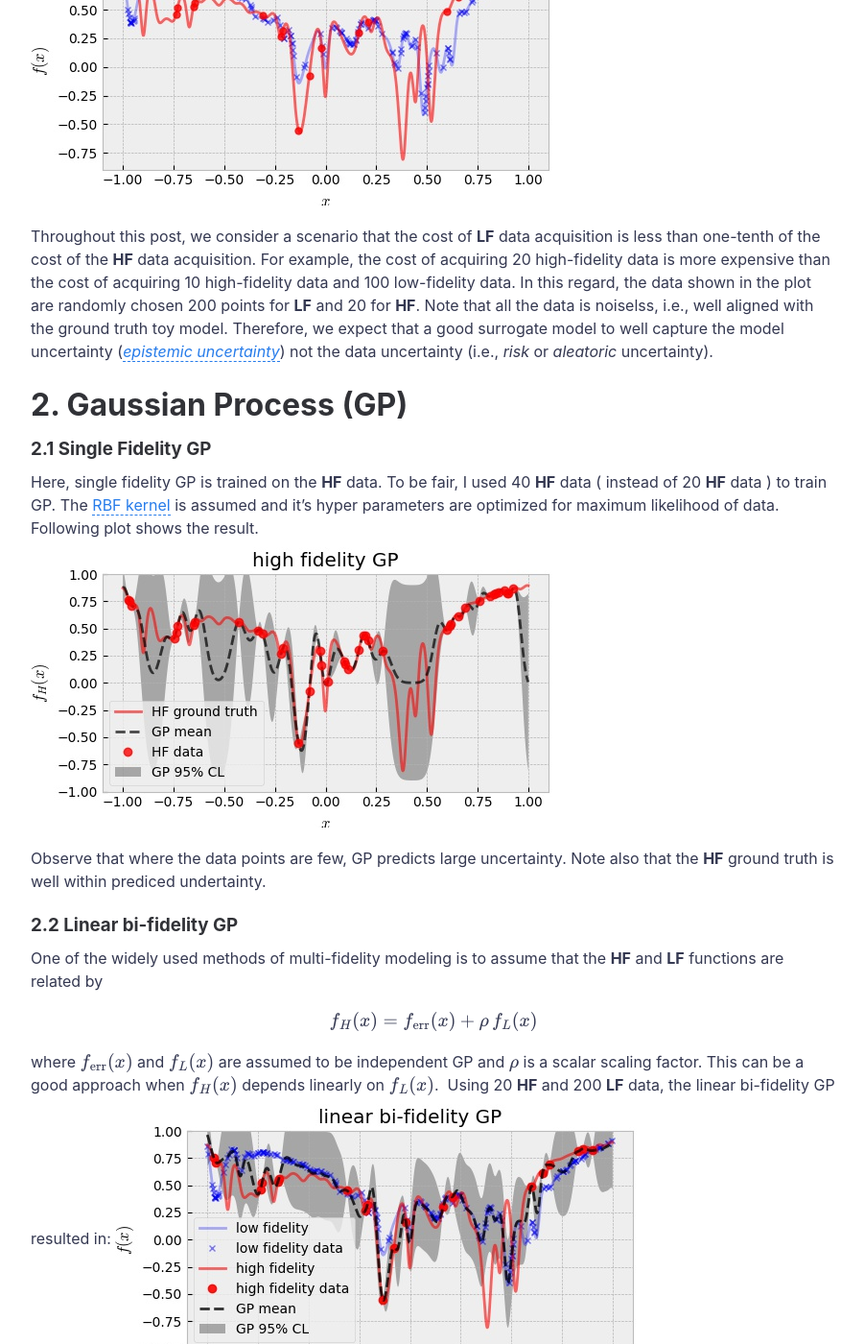
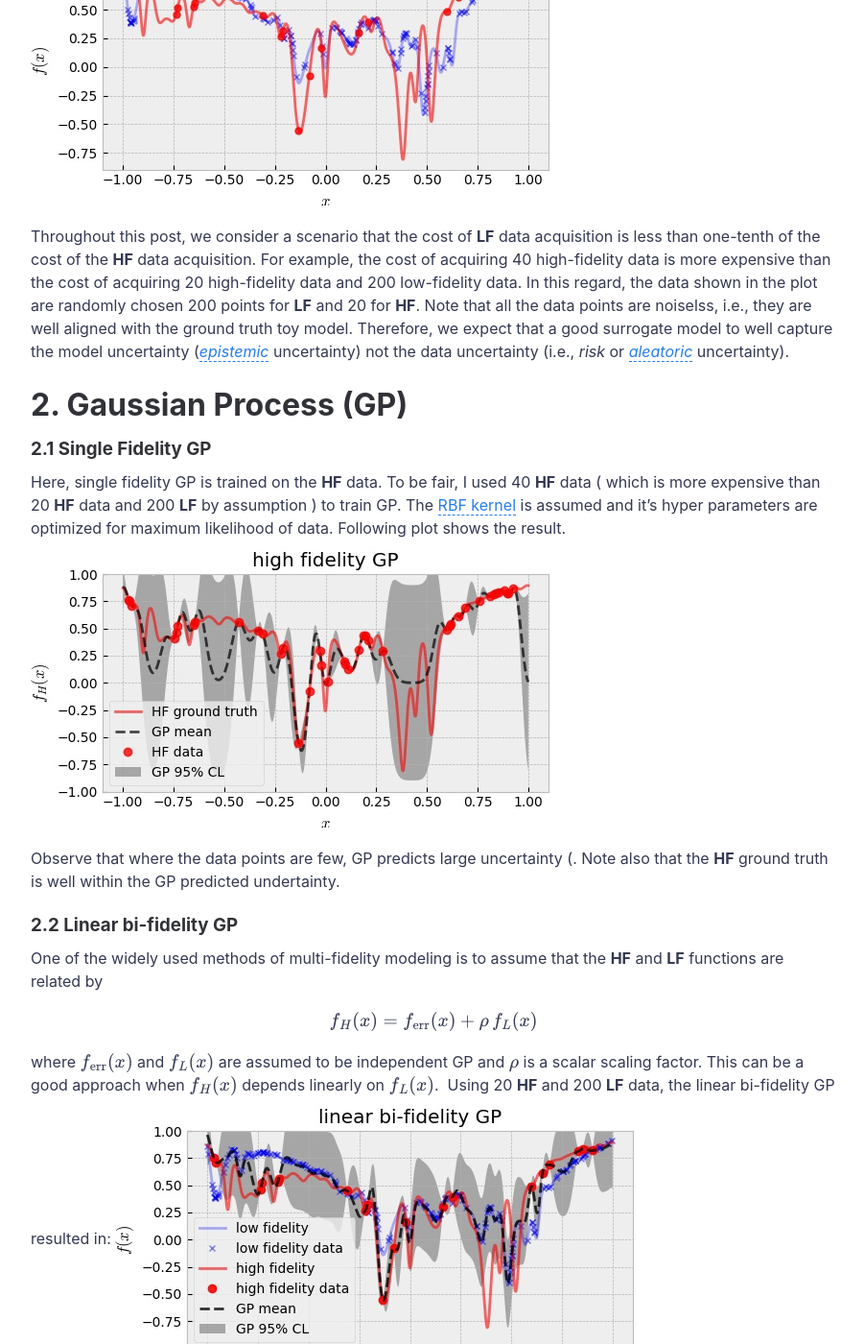
Before and after one commit to kilean20/kilean20.github.io, a Jekyll site: the page built from _posts/2021-09-23-bifidel_GPvsNN.md, in a window 1280 px wide and 1400 px high, scrolled down 1277 px. Shown: the whole window at 96% size, without its empty margins (188-1089 px from the left). Built offline with Jekyll 4.4.1, drawn with Linux system fonts in a browser that asks for light colours; formulas are drawn with MathJax 3; a script that is not in the unit is left out; comment, search, counter and statistics services are not loaded.

Commit message:
Update 2021-09-23-bifidel_GPvsNN.md

```diff
--- a/_posts/2021-09-23-bifidel_GPvsNN.md
+++ b/_posts/2021-09-23-bifidel_GPvsNN.md
@@ -27,17 +27,17 @@ $$ y = A x^2 - B \exp{ \left(\sum_i^n c_i \cos (w_i x-b_i)\right)} $$
 where the parameters are arbitrarily chosen such that the **HF** and **LF** are slightly different as shown below:
 ![]({{ "assets/img/bifidel_GPvsNN/toymodel.jpg" | absolute_url }})
 
-Throughout this post, we consider a scenario that the cost of **LF** data acquisition is less than one-tenth of the cost of the **HF** data acquisition. For example, the cost of acquiring 20 high-fidelity data is more expensive than the cost of acquiring 10 high-fidelity data and 100 low-fidelity data. In this regard, the data shown in the plot are randomly chosen 200 points for **LF** and 20 for **HF**. Note that all the data is noiselss, i.e., well aligned with the ground truth toy model. Therefore, we expect that a good surrogate model to well capture the model uncertainty ([*epistemic uncertainty*](https://link.springer.com/article/10.1007/s10994-021-05946-3)) not the data uncertainty (i.e., *risk* or *aleatoric* uncertainty).
+Throughout this post, we consider a scenario that the cost of **LF** data acquisition is less than one-tenth of the cost of the **HF** data acquisition. For example, the cost of acquiring 40 high-fidelity data is more expensive than the cost of acquiring 20 high-fidelity data and 200 low-fidelity data. In this regard, the data shown in the plot are randomly chosen 200 points for **LF** and 20 for **HF**. Note that all the data points are noiselss, i.e., they are well aligned with the ground truth toy model. Therefore, we expect that a good surrogate model to well capture the model uncertainty ([*epistemic*](https://link.springer.com/article/10.1007/s10994-021-05946-3) uncertainty) not the data uncertainty (i.e., *risk* or [*aleatoric*](https://link.springer.com/article/10.1007/s10994-021-05946-3) uncertainty).
 
 
 # 2. Gaussian Process (GP)
 
 
 ### 2.1 Single Fidelity GP
-Here, single fidelity GP is trained on the **HF** data. To be fair, I used 40 **HF** data ( instead of 20 **HF** data ) to train GP. The [RBF kernel](https://en.wikipedia.org/wiki/Radial_basis_function_kernel) is assumed and it's hyper parameters are optimized for maximum likelihood of data. Following plot shows the result.
+Here, single fidelity GP is trained on the **HF** data. To be fair, I used 40 **HF** data ( which is more expensive than 20 **HF** data and 200 **LF** by assumption ) to train GP. The [RBF kernel](https://en.wikipedia.org/wiki/Radial_basis_function_kernel) is assumed and it's hyper parameters are optimized for maximum likelihood of data. Following plot shows the result.
 ![]({{ "assets/img/bifidel_GPvsNN/high-fidelity-GP.jpg" | absolute_url }})
 
-Observe that where the data points are few, GP predicts large uncertainty. Note also that the **HF** ground truth is well within prediced undertainty.
+Observe that where the data points are few, GP predicts large uncertainty (. Note also that the **HF** ground truth is well within the GP predicted undertainty.
 
 
 ### 2.2 Linear bi-fidelity GP
```
